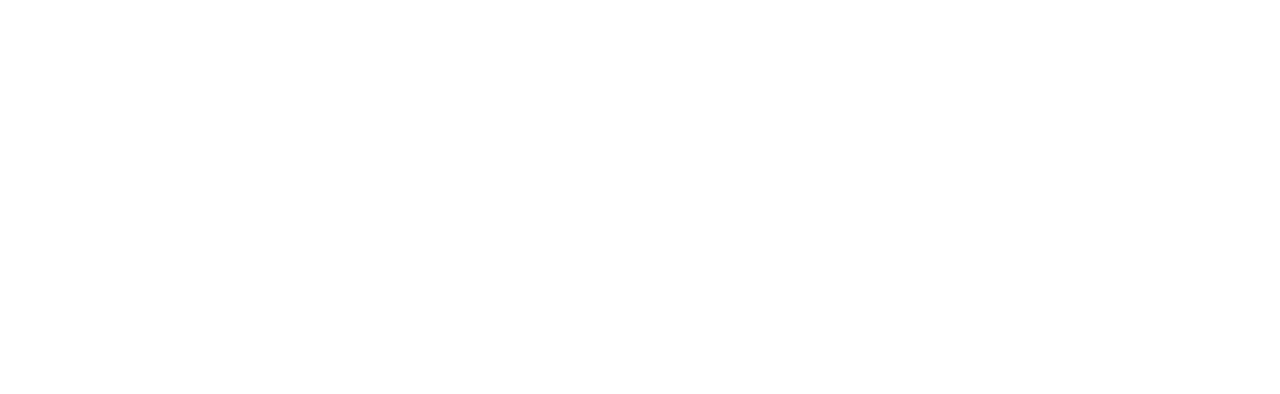
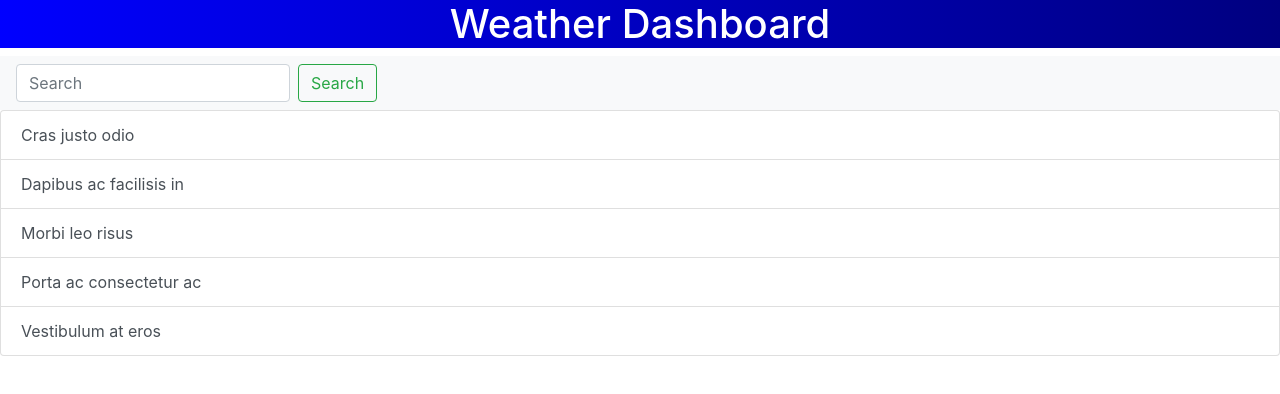
Before and after one commit to ldw5/Weather-Dashboard, a plain HTML site: page index.html in a window 1280 px wide. Drawn offline with nearby package versions, Linux system fonts and the light colour scheme; no server answers.

Commit message:
weather files update

```diff
--- a/assets/css/style.css
+++ b/assets/css/style.css
@@ -0,0 +1,4 @@
+header{
+    background: linear-gradient(to right,blue , navy);
+    color: white;
+}
--- a/assets/js/script.js
+++ b/assets/js/script.js
@@ -0,0 +1,4 @@
+var ApiKey = '945c64abb8a421a02d4a649310f9c495';
+var city;
+var queryUrl = 'api.openweathermap.org/data/2.5/weather?q=Atlanta&appid=2768f448218ea70934d7e1e405f20405';
+fetch(queryUrl)
--- a/index.html
+++ b/index.html
@@ -13,7 +13,24 @@
     <title>Weather Dashboard</title>
 </head>
 <body>
-
+    <header class='weather-dash'>
+        <div class="container text-center">
+          <h1>Weather Dashboard</h1>
+        </div>
+    </header>
+    <nav class="navbar navbar-light bg-light">
+        <form class="form-inline">
+          <input class="form-control mr-sm-2" type="search" placeholder="Search" aria-label="Search">
+          <button class="btn btn-outline-success my-2 my-sm-0" type="submit">Search</button>
+        </form>
+    </nav>
+    <div class="list-group">
+        <a href="#" class="list-group-item list-group-item-action"> Cras justo odio</a>
+        <a href="#" class="list-group-item list-group-item-action">Dapibus ac facilisis in</a>
+        <a href="#" class="list-group-item list-group-item-action">Morbi leo risus</a>
+        <a href="#" class="list-group-item list-group-item-action">Porta ac consectetur ac</a>
+        <a href="#" class="list-group-item list-group-item-action">Vestibulum at eros</a>
+    </div>
 
 
 
```
